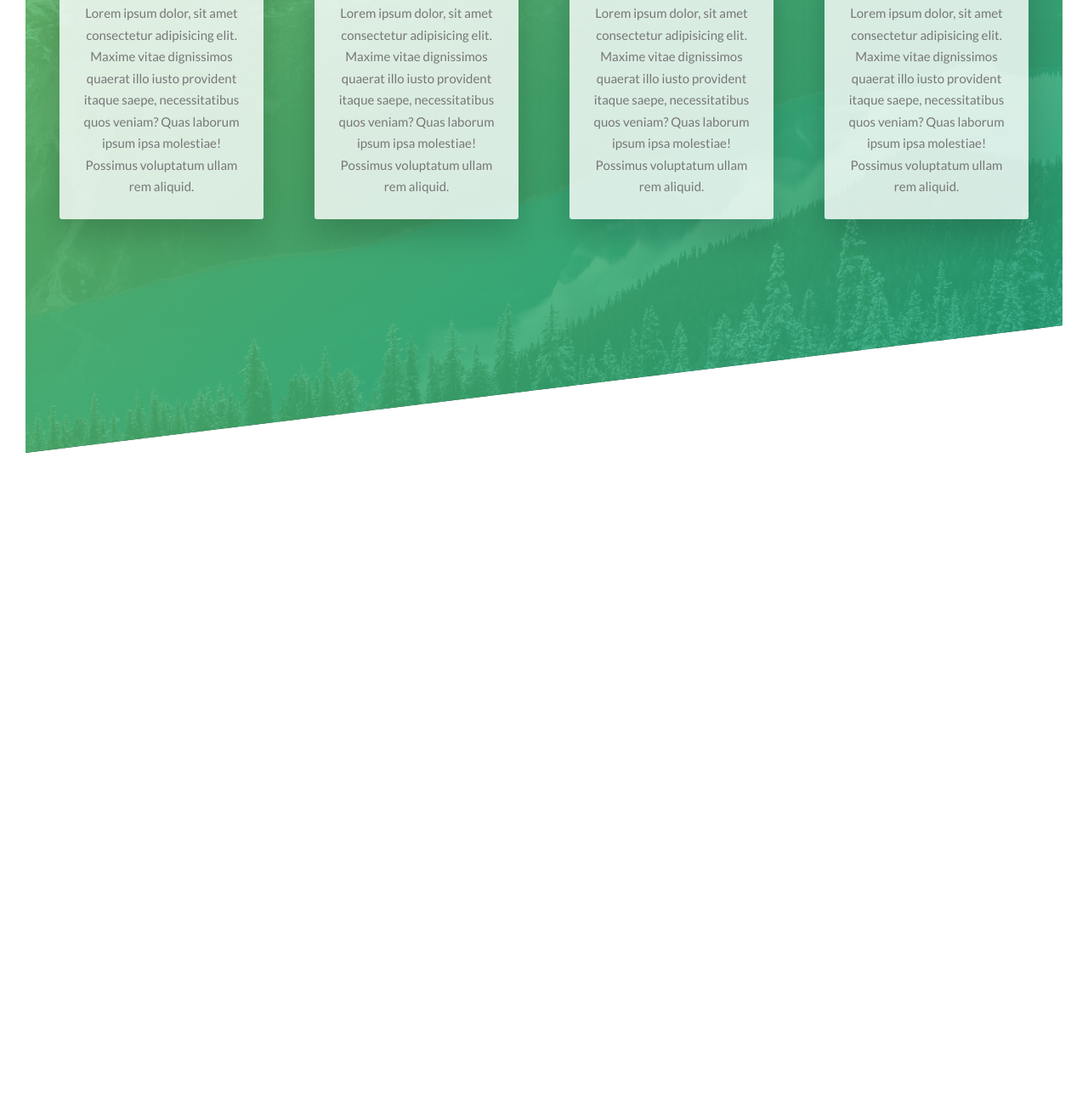
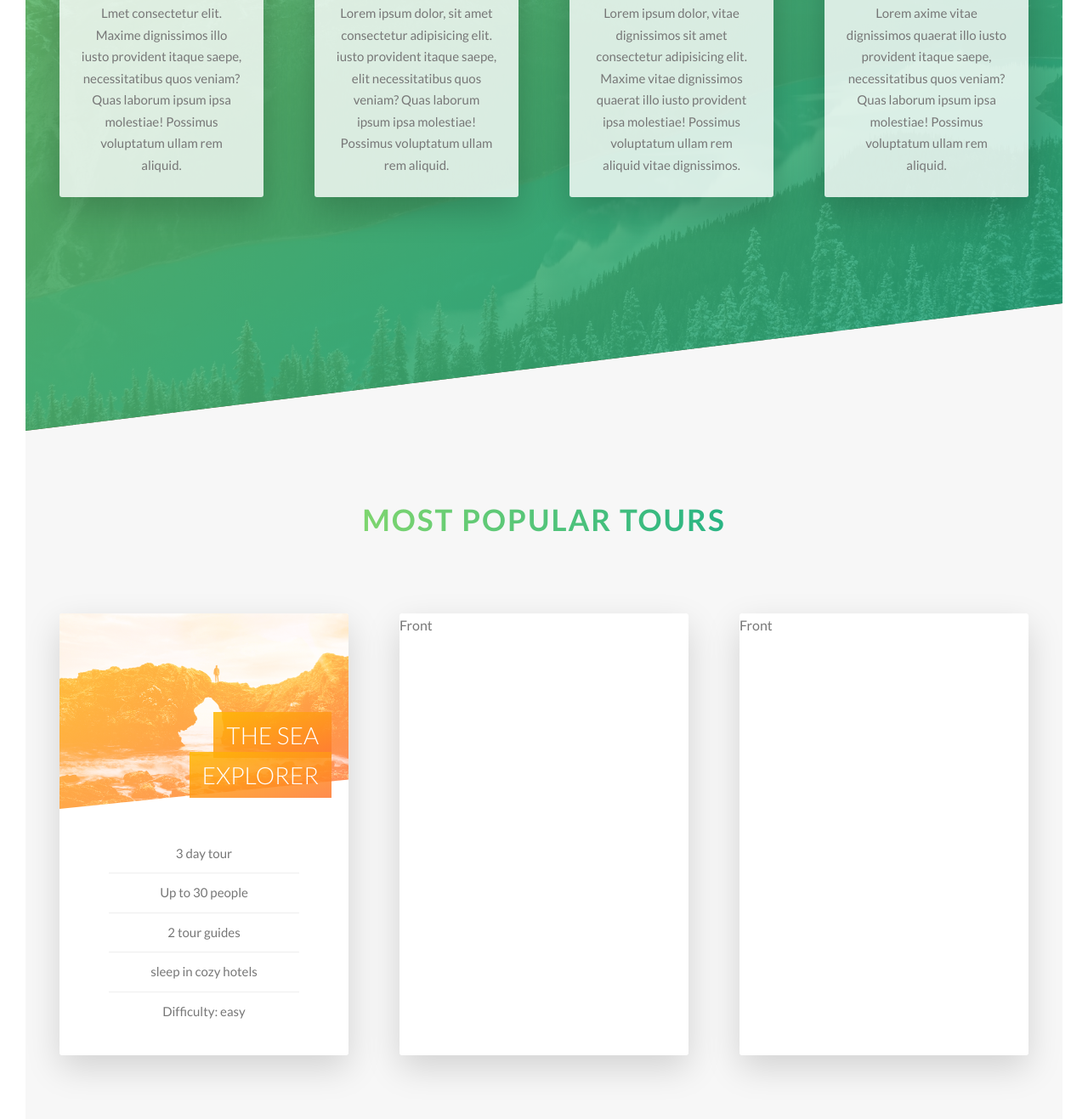
Before and after one commit to mrDevIll/natour-advanced-css, a website: page index.html in a window 1280 px wide. Shown: the part 1897-3214 px from the top of the page at 85% size. Before the commit the page ends 2430 px from the top, so only its background shows below. Drawn offline with Linux system fonts and the light colour scheme.

Commit message:
add card

```diff
--- a/index.html
+++ b/index.html
@@ -67,7 +67,7 @@
                             <i class=" feature-box__icon icon-basic-world"></i>
                             <h3 class="heading-tertiary u-margin-bottom-small">Explore the world</h3>
                             <p class="feature-box__text">
-                                Lorem ipsum dolor, sit amet consectetur adipisicing elit. Maxime vitae dignissimos quaerat illo iusto provident itaque saepe, necessitatibus quos veniam? Quas laborum ipsum ipsa molestiae! Possimus voluptatum ullam rem aliquid.
+                                Lmet consectetur elit. Maxime dignissimos illo iusto provident itaque saepe, necessitatibus quos veniam? Quas laborum ipsum ipsa molestiae! Possimus voluptatum ullam rem aliquid.
                             </p>
                         </div>
                     </div>
@@ -77,7 +77,7 @@
                             <i class=" feature-box__icon icon-basic-compass"></i>
                             <h3 class="heading-tertiary u-margin-bottom-small">Meet Nature</h3>
                             <p class="feature-box__text">
-                                Lorem ipsum dolor, sit amet consectetur adipisicing elit. Maxime vitae dignissimos quaerat illo iusto provident itaque saepe, necessitatibus quos veniam? Quas laborum ipsum ipsa molestiae! Possimus voluptatum ullam rem aliquid.
+                                Lorem ipsum dolor, sit amet consectetur adipisicing elit. iusto provident itaque saepe, elit necessitatibus quos veniam? Quas laborum ipsum ipsa molestiae! Possimus voluptatum ullam rem aliquid.
                             </p>
                         </div>
                     </div>
@@ -87,7 +87,7 @@
                             <i class=" feature-box__icon icon-basic-map"></i>
                             <h3 class="heading-tertiary u-margin-bottom-small">find your way</h3>
                             <p class="feature-box__text">
-                                Lorem ipsum dolor, sit amet consectetur adipisicing elit. Maxime vitae dignissimos quaerat illo iusto provident itaque saepe, necessitatibus quos veniam? Quas laborum ipsum ipsa molestiae! Possimus voluptatum ullam rem aliquid.
+                                Lorem ipsum dolor, vitae dignissimos sit amet consectetur adipisicing elit. Maxime vitae dignissimos quaerat illo iusto provident ipsa molestiae! Possimus voluptatum ullam rem aliquid vitae dignissimos.
                             </p>
                         </div>
                     </div>
@@ -97,11 +97,70 @@
                             <i class=" feature-box__icon icon-basic-heart"></i>
                             <h3 class="heading-tertiary u-margin-bottom-small">live a helthier life</h3>
                             <p class="feature-box__text">
-                                Lorem ipsum dolor, sit amet consectetur adipisicing elit. Maxime vitae dignissimos quaerat illo iusto provident itaque saepe, necessitatibus quos veniam? Quas laborum ipsum ipsa molestiae! Possimus voluptatum ullam rem aliquid.
+                                Lorem axime vitae dignissimos quaerat illo iusto provident itaque saepe, necessitatibus quos veniam? Quas laborum ipsum ipsa molestiae! Possimus voluptatum ullam rem aliquid.
                             </p>
                         </div>
                     </div>
                 </div>
+
+            </section>
+
+            <section class="section-tours">
+                    <div class="u-center-text u-margin-bottom-big">
+                            <h2 class="heading-secondary ">
+                                Most popular tours
+                            </h2>
+                    </div>
+                    <div class="row">
+                            <div class="col-1-of-3">
+                                <div class="card">
+                                    <div class="card__side card__side--front">
+                                        <div class="card__picture card__picture--1">
+                                            &nbsp;
+                                        </div>
+
+                                        <h4 class="card__heading">
+                                            <span class="card__heading-span card__heading-span--1">
+                                                The Sea explorer
+                                            </span>
+                                        </h4>
+
+                                        <div class="card__details">
+                                            <ul>
+                                                <li>3 day tour</li>
+                                                <li>Up to 30 people</li>
+                                                <li>2 tour guides</li>
+                                                <li>sleep in cozy hotels</li>
+                                                <li>Difficulty: easy</li>
+                                            </ul>
+                                        </div>
+                                    </div>
+                                    <div class="card__side card__side--back card__side--back-1">
+                                            back
+                                    </div>
+                                </div>
+                            </div>
+                            <div class="col-1-of-3">
+                                <div class="card">
+                                    <div class="card__side card__side--front">
+                                        Front
+                                    </div>
+                                    <div class="card__side card__side--back card__side--back-2">
+                                            back
+                                    </div>
+                                </div>
+                            </div>
+                            <div class="col-1-of-3">
+                                <div class="card">
+                                    <div class="card__side card__side--front">
+                                        Front
+                                    </div>
+                                    <div class="card__side card__side--back card__side--back-3">
+                                            back
+                                    </div>
+                                </div>
+                            </div>
+                    </div>
 
             </section>
         </main>
--- a/sass/abstract/_variable.scss
+++ b/sass/abstract/_variable.scss
@@ -3,10 +3,19 @@
 $color-primary: #55c57a;
 $color-primary-light: #7ed56f;
 $color-primary-dark: #28b484;
+
+$color-secondary-light: #ffb900;
+$color-secondary-dark: #ff7730;
+
+$color-tertiary-light: #2998ff;
+$color-tertiary-dark: #5643fa;
+
+
 $color-gray-dark: #777;
 $color-white: #fff;
 $color-black: #000;
 $color-gray-light-1: #f7f7f7;
+$color-greylight-2: #eee;
 
 
 //grid
--- a/sass/component/_card.scss
+++ b/sass/component/_card.scss
@@ -0,0 +1,101 @@
+.card{
+    //functionality
+    perspective: 150rem;
+    -moz-perspective: 150rem;
+    position: relative;
+    height: 52rem;
+    &__side{
+        background-color: red;
+        height: 52rem;
+        transition: all .8s ease;
+        position: absolute;
+        top:0;
+        left:0;
+        width: 100%;
+        backface-visibility: hidden;
+        border-radius: 3px;
+        overflow: hidden;
+        box-shadow: 0 1.5rem 4rem rgba($color-black, .15);
+
+        &--front{
+            background-color: $color-white;
+        }
+        &--back{
+            transform: rotateY(180deg);
+            &-1{
+                background-image: linear-gradient(to right bottom, $color-secondary-light, $color-secondary-dark);
+            }
+        }
+
+    }
+
+
+    &:hover &__side--front{
+        transform: rotateY(-180deg);
+    }
+    &:hover &__side--back{
+        transform: rotateY(0deg);
+    }
+
+    //front side styling
+    &__picture{
+        background-size: cover;
+        height: 23rem;
+        background-blend-mode: screen;
+        -webkit-clip-path: polygon(0 0, 100% 0, 100% 85%, 0 100%);
+        clip-path: polygon(0 0, 100% 0, 100% 85%, 0 100%);
+
+        &--1{
+            background-image: linear-gradient(to right bottom, $color-secondary-light, $color-secondary-dark),
+            url( ../img/nat-5.jpg);
+        }
+        &--2{
+            background-image: url( ../img/nat-6.jpg);
+        }
+        &--3{
+            background-image: url( ../img/nat-7.jpg);
+        }
+    }
+
+    &__heading{
+        font-size: 2.8rem;
+        font-weight: 300;
+        text-transform: uppercase;
+        text-align: right;
+        color: $color-white;
+        position: absolute;
+        top:12rem;
+        right: 2rem;
+        width: 75%;
+    }
+
+    &__heading-span{
+        padding: 1rem 1.5rem;
+        -webkit-box-decoration-break: clone;
+
+        box-decoration-break: clone;
+        &--1{
+            background-image: linear-gradient(to right bottom,
+            rgba($color-secondary-light, .85),
+            rgba($color-secondary-dark, .85));
+        }
+    }
+    &__details{
+        padding: 3rem;
+
+        ul{
+            list-style: none;
+            width: 80%;
+            margin: 0 auto;
+            li{
+                text-align: center;
+                font-size: 1.5rem;
+                padding: 1rem;
+                &:not(:last-child){
+                    border-bottom: 1px solid $color-greylight-2;
+                }
+            }
+        }
+    }
+
+}
--- a/sass/component/_feature-box.scss
+++ b/sass/component/_feature-box.scss
@@ -6,6 +6,7 @@
     border-radius: 3px;
     box-shadow: 0 1.5rem 4rem rgba($color-black, 0.2);
     transition: transform .3s;
+
 
     &__icon{
         font-size: 6rem;
--- a/sass/layout/_header.scss
+++ b/sass/layout/_header.scss
@@ -6,6 +6,7 @@
         url(../img/hero.jpg);
     background-size: cover;
     background-position: top;
+    -webkit-clip-path: polygon(0 0, 100% 0, 100% 75vh, 0 100%);
     clip-path: polygon(0 0, 100% 0, 100% 75vh, 0 100%);
     position: relative;
 
--- a/sass/pages/_home.scss
+++ b/sass/pages/_home.scss
@@ -20,3 +20,12 @@
 
     }
 }
+
+.section-tours{
+    background-color: $color-gray-light-1;
+    padding: 25rem 0 50rem 0;
+    margin-top: -10rem;
+
+
+
+}
```
Also changed, not shown: css/style.css.
